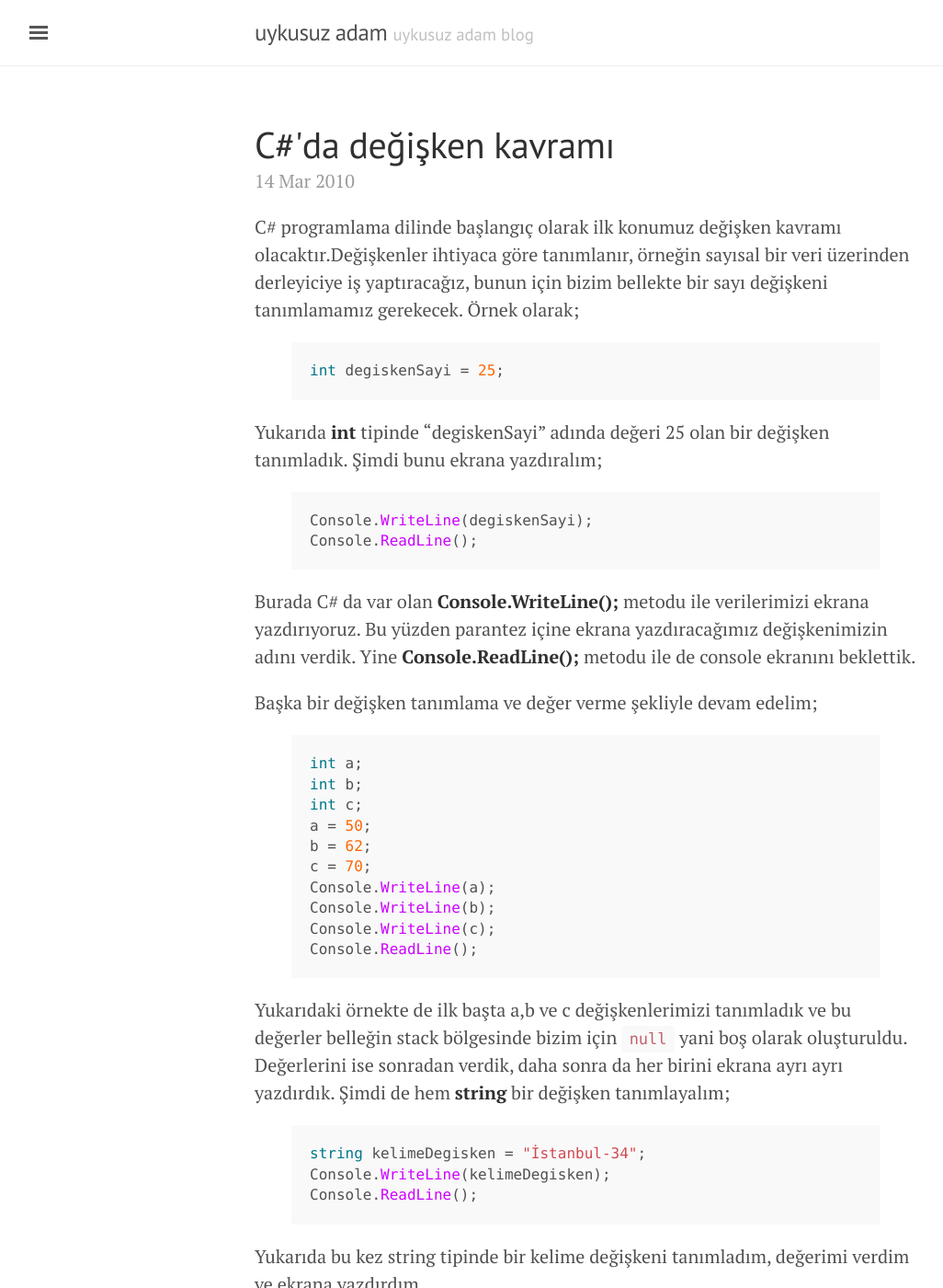
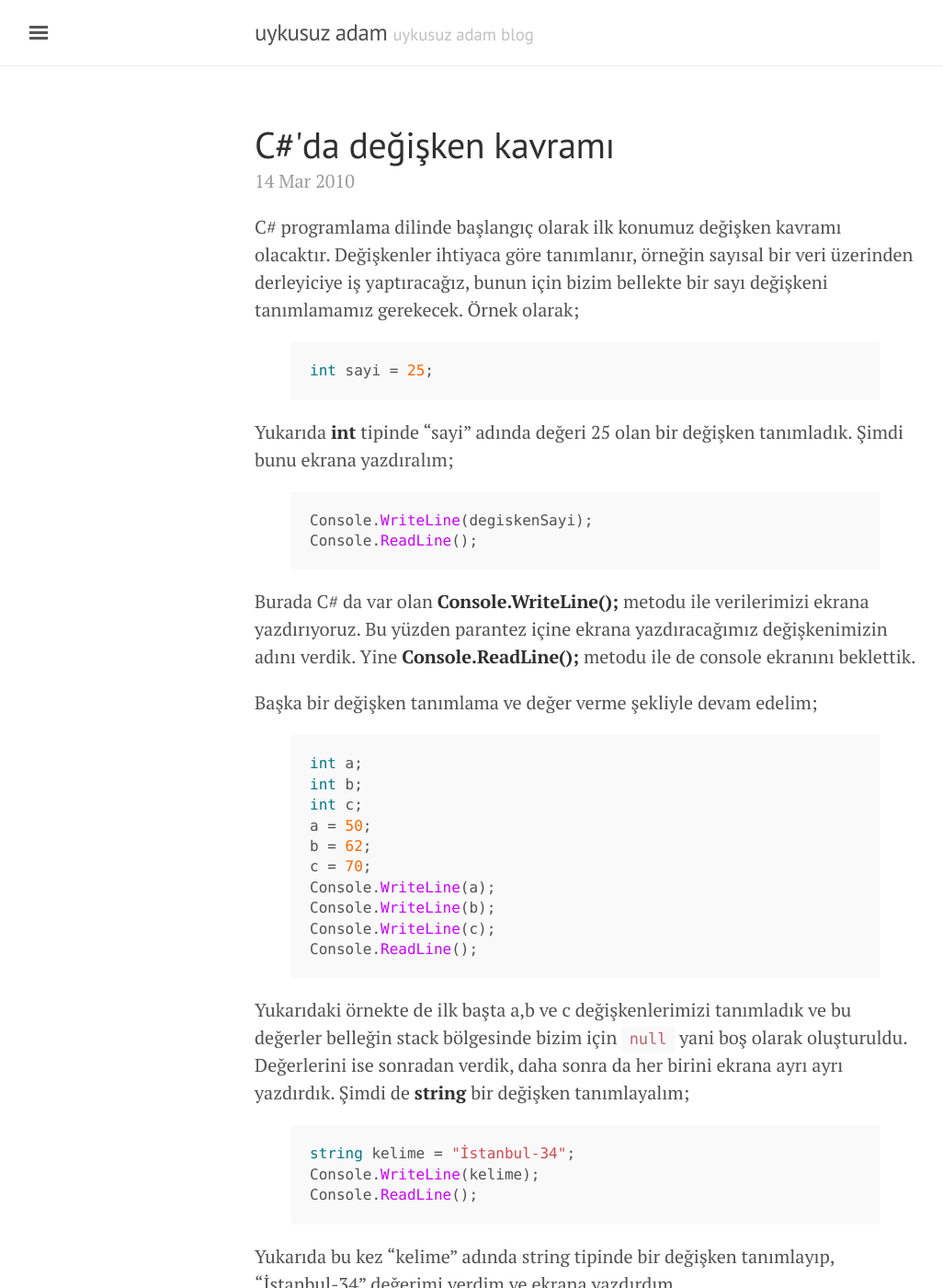
Before and after one commit to abdurrahman/abdurrahman.github.io, a Jekyll site: the page built from _posts/2010-03-14-degisken-kavrami.md, in a window 1280 px wide and 1400 px high. Shown: the whole window at 92% size, without its empty margins (3-1029 px from the left). Built offline with Jekyll 4.4.1, drawn with Linux system fonts in a browser that asks for light colours; some of the changed text lies outside the part shown.

Commit message:
Add old post

```diff
--- a/_posts/2010-03-14-degisken-kavrami.md
+++ b/_posts/2010-03-14-degisken-kavrami.md
@@ -1,16 +1,17 @@
 ---
 layout: post
 title: C#'da değişken kavramı
+date: 2010-03-14 23:42:51 +02:00
 abstract: C# programlama dilinde başlangıç olarak ilk konumuz değişken kavramı olacaktır. Değişkenler ihtiyaca göre tanımlanır, örneğin sayısal bir veri üzerinden derleyiciye iş yaptıracağız, bunun için bizim bellekte bir sayı değişkeni tanımlamamız gerekecek.
 ---
 
-C# programlama dilinde başlangıç olarak ilk konumuz değişken kavramı olacaktır.Değişkenler ihtiyaca göre tanımlanır, örneğin sayısal bir veri üzerinden derleyiciye iş yaptıracağız, bunun için bizim bellekte bir sayı değişkeni tanımlamamız gerekecek. Örnek olarak;
+C# programlama dilinde başlangıç olarak ilk konumuz değişken kavramı olacaktır. Değişkenler ihtiyaca göre tanımlanır, örneğin sayısal bir veri üzerinden derleyiciye iş yaptıracağız, bunun için bizim bellekte bir sayı değişkeni tanımlamamız gerekecek. Örnek olarak;
 
 {% highlight csharp %}
-int degiskenSayi = 25;
+int sayi = 25;
 {% endhighlight %}
 
-Yukarıda **int** tipinde “degiskenSayi”  adında değeri 25 olan bir değişken tanımladık. Şimdi bunu ekrana yazdıralım;
+Yukarıda **int** tipinde "sayi" adında değeri 25 olan bir değişken tanımladık. Şimdi bunu ekrana yazdıralım;
 
 {% highlight csharp %}
 Console.WriteLine(degiskenSayi);
@@ -34,21 +35,21 @@ Console.WriteLine(c);
 Console.ReadLine();
 {% endhighlight %}
 
-Yukarıdaki örnekte de ilk başta a,b ve c değişkenlerimizi tanımladık ve bu değerler belleğin stack bölgesinde bizim için `null` yani boş olarak oluşturuldu. Değerlerini ise sonradan verdik, daha sonra da her birini ekrana ayrı ayrı yazdırdık. Şimdi de hem **string** bir değişken tanımlayalım;
+Yukarıdaki örnekte de ilk başta a,b ve c değişkenlerimizi tanımladık ve bu değerler belleğin stack bölgesinde bizim için `null` yani boş olarak oluşturuldu. Değerlerini ise sonradan verdik, daha sonra da her birini ekrana ayrı ayrı yazdırdık. Şimdi de **string** bir değişken tanımlayalım;
 
 {% highlight csharp %}
-string kelimeDegisken = "İstanbul-34";
-Console.WriteLine(kelimeDegisken);
+string kelime = "İstanbul-34";
+Console.WriteLine(kelime);
 Console.ReadLine();
 {% endhighlight %}
 
-Yukarıda bu kez string tipinde bir kelime değişkeni tanımladım, değerimi verdim ve ekrana yazdırdım.
+Yukarıda bu kez "kelime" adında string tipinde bir değişken tanımlayıp, "İstanbul-34" değerimi verdim ve ekrana yazdırdım.
 
-**bool** değişkeni bize true ya da false değeri döner, yani yaptıracağımız işlemde doğru mu yanlış mı kontrollerini takip etmemize olanak sağlar.
+**bool** değişkeni bize true ya da false değeri döner, yani yaptıracağımız bir işlemde doğru mu ya da yanlış mı kontrollerini takip etmemize olanak sağlar.
 
 {% highlight csharp %}
-bool boolDegisken = true;
-Console.WriteLine(boolDegisken);
+bool kayitSilindiMi = true;
+Console.WriteLine(kayitSilindiMi);
 Console.ReadLine();
 
 double doubleDegisken = 10.2;
```
Also changed, not shown: _posts/2010-02-09-visual-studioda-satir-numaralarini-gosterme.md (+1 -0 lines), _posts/2010-03-14-deger-tip-vs-referans-tip.md (added, +150 -0 lines).
